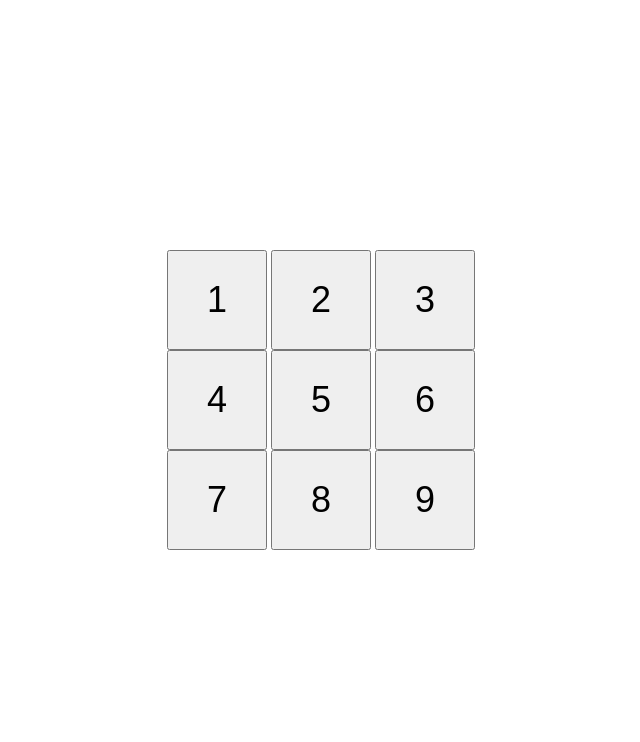
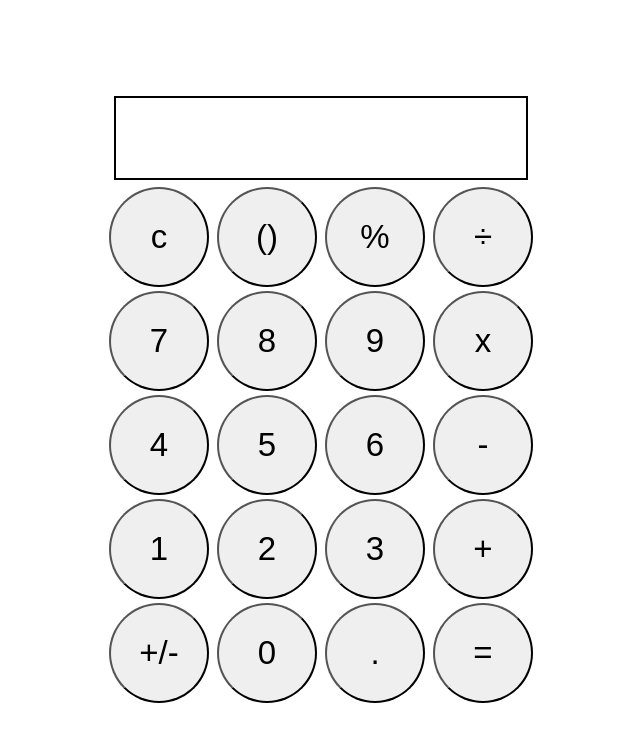
Before and after one commit to KhanomCake/B-Bike, a plain HTML site: page calculator.html in a window 1280 px wide. Shown: the whole page, without its empty margins (319-959 px from the left). Drawn offline with Linux system fonts and the light colour scheme.

Commit message:
BIKE-5: Full calculator

```diff
--- a/calculator.html
+++ b/calculator.html
@@ -17,28 +17,54 @@
     .square-button {
       width: 100px;
       height: 100px;
-      font-size: 36px;
+      font-size: 33px;
+      border-radius: 50%;
+      margin: 2px;
+    }
 
+    .display-box {
+      width: 410px;
+      height: 80px;
+      border: 2px solid;
+      margin-bottom: 5px;
     }
   </style>
 </head>
 <body>
+  <div class="display-box"></div>
   <div>
-    <button class="square-button">1</button>
-    <button class="square-button">2</button>
-    <button class="square-button">3</button>
+    <button class="square-button">c</button>
+    <button class="square-button">()</button>
+    <button class="square-button">%</button>
+    <button class="square-button">÷</button>
+  </div>
+
+  <div>
+    <button class="square-button">7</button>
+    <button class="square-button">8</button>
+    <button class="square-button">9</button>
+    <button class="square-button">x</button>
   </div>
 
   <div>
     <button class="square-button">4</button>
     <button class="square-button">5</button>
     <button class="square-button">6</button>
+    <button class="square-button">-</button>
   </div>
 
   <div>
-    <button class="square-button">7</button>
-    <button class="square-button">8</button>
-    <button class="square-button">9</button>
+    <button class="square-button">1</button>
+    <button class="square-button">2</button>
+    <button class="square-button">3</button>
+    <button class="square-button">+</button>
+  </div>
+
+  <div>
+    <button class="square-button">+/-</button>
+    <button class="square-button">0</button>
+    <button class="square-button">.</button>
+    <button class="square-button">=</button>
   </div>
 
 </body>
```
